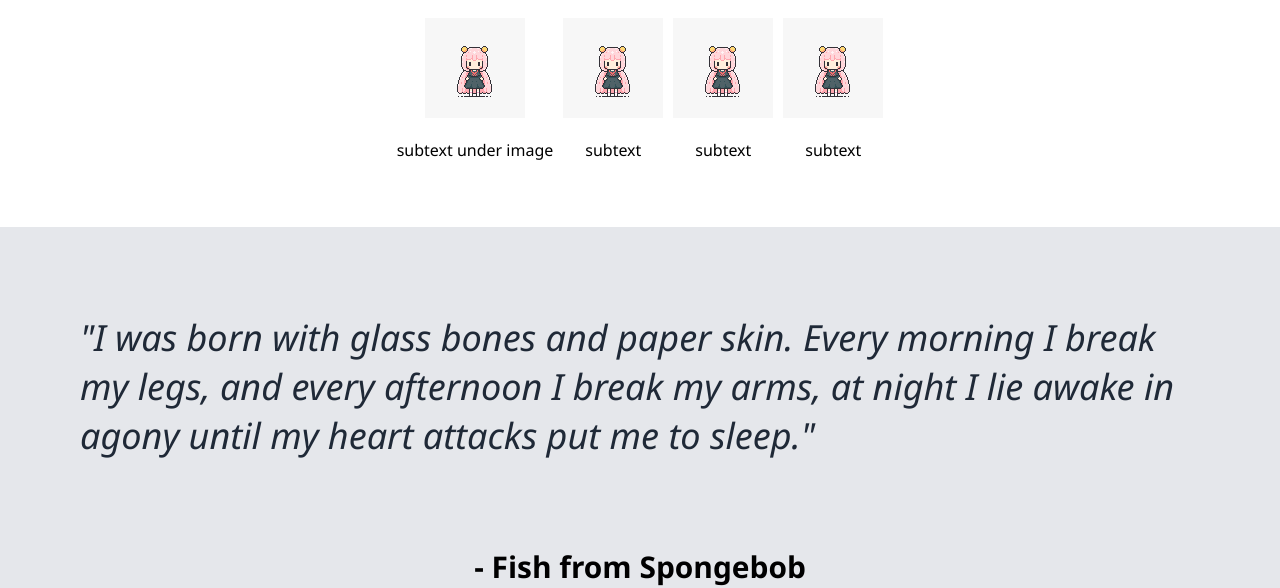
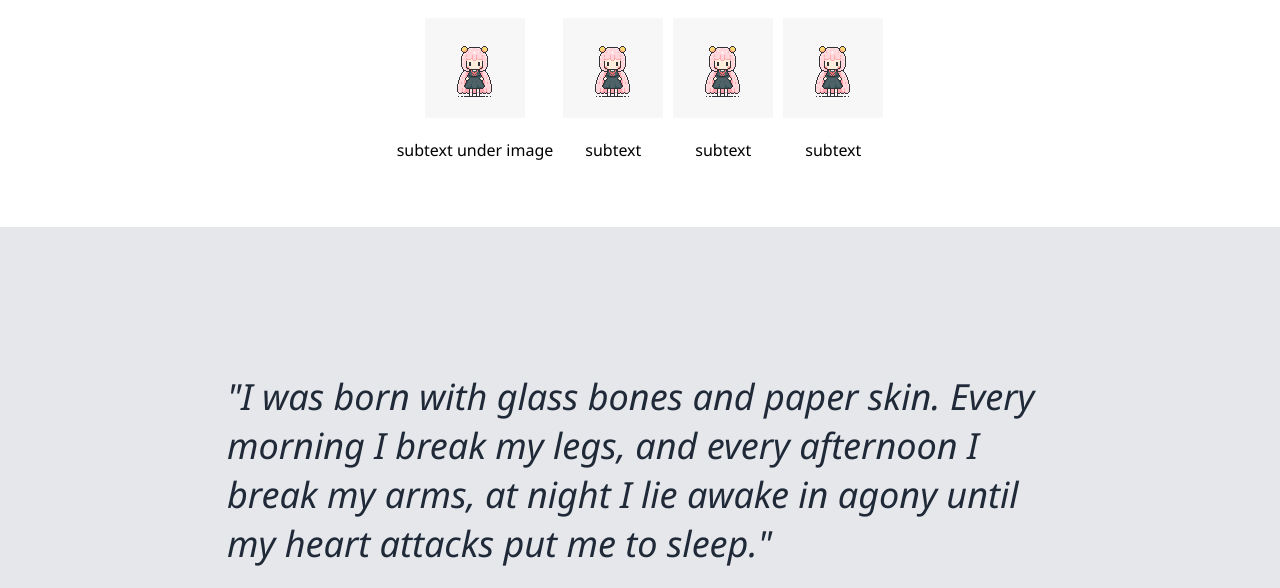
Before and after one commit to KriselleMarantan/Project-Landing-Page, a plain HTML site: page index.html in a window 1280 px wide. Shown: the part 374-962 px from the top of the page. Drawn offline with Linux system fonts and the light colour scheme.

Commit message:
Fixed margins on quote section

```diff
--- a/stylesheet.css
+++ b/stylesheet.css
@@ -97,8 +97,9 @@ info{
     justify-content: center;
     font-size: 36px;
     color: #1f2937;
-    padding-left: 30px;
-    padding-right: 30px;
+    padding-top: 5%;
+    margin-right: 15%;
+    margin-left: 15%;
 }
 
 .contact{
```
